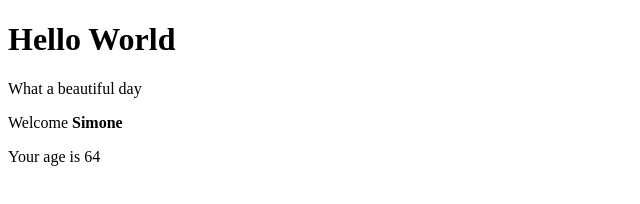
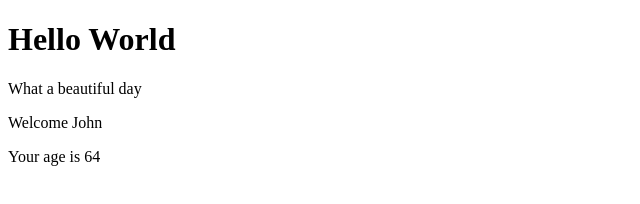
Before and after one commit to Chebaz/React, a React (Create React App) app in the folder my-app/: page / in a window 1280 px wide. Shown: the top 204 px of the page, without its empty margins (0-640 px from the left). Built offline with nearby package versions, Linux system fonts and the light colour scheme.

Commit message:
esercizio completo

```diff
--- a/my-app/src/App.js
+++ b/my-app/src/App.js
@@ -6,7 +6,7 @@ export default class App extends React.Component {
     return (
       <div>
         <HelloWorld />
-        <Welcome nome={<strong>Simone</strong>} age="64" />
+        <Welcome nome="John" age="64" />
       </div>
     );
   }
--- a/my-app/src/Welcome.js
+++ b/my-app/src/Welcome.js
@@ -6,9 +6,9 @@ export default class Welcome extends React.Component {
     return (
       <div>
         <p>Welcome {this.props.nome}</p>
-        {this.props.age > 18 && this.props.age < 65 && (
-          <Age age={this.props.age} />
-        )}
+        {this.props.age > 18 &&
+          this.props.age < 65 &&
+          this.props.nome === "John" && <Age age={this.props.age} />}
       </div>
     );
   }
```
